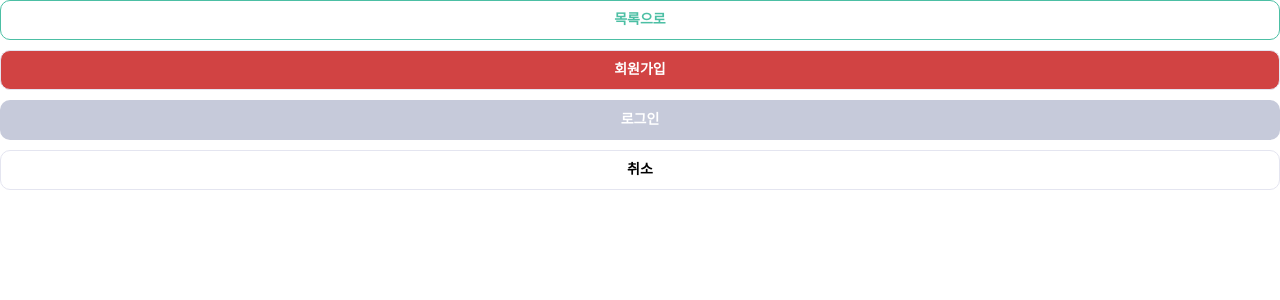
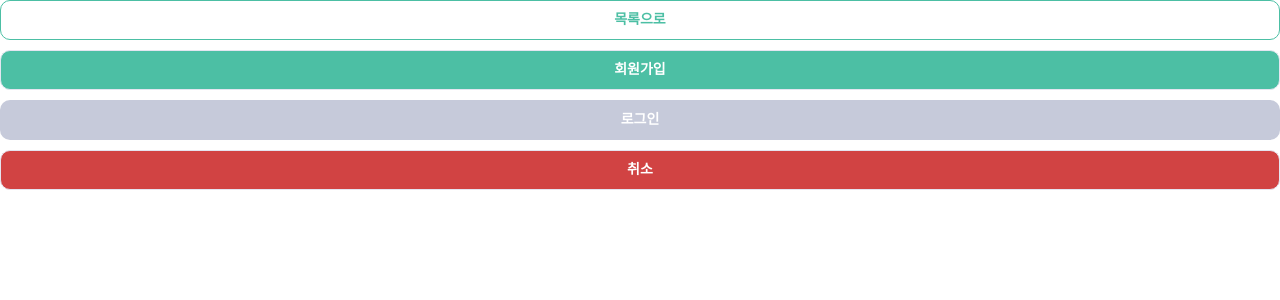
Before and after one commit to i-trust-you/wikid, a Next.js app: page / in a window 1280 px wide. Shown: the top 300 px of the page. Built offline with nearby package versions, Linux system fonts and the light colour scheme; a web font is replaced by a local one.

Commit message:
refector : Button 스타일 속성 변경

```diff
--- a/app/_components/common/Button.tsx
+++ b/app/_components/common/Button.tsx
@@ -3,37 +3,36 @@ import { MouseEvent, PropsWithChildren } from "react";
 
 interface ButtonProps extends PropsWithChildren {
 	href?: string;
-	type?: "button" | "submit" | "reset";
+	buttonStyle?: "basic" | "outline" | "cancel";
 	onClick?: (e: MouseEvent<HTMLButtonElement>) => void;
 	disabled?: boolean;
 }
 
-const Button: React.FC<ButtonProps> = ({ children, href, type, onClick, disabled }) => {
-	let baseStyles =
-		"relative h-full w-full gap-[10px] rounded-[10px] text-md font-semibold border disabled:cursor-not-allowed disabled:bg-gray-300 disabled:border-none";
-	let linkStyles =
-		children === "목록으로"
-			? baseStyles + " flex items-center justify-center border-primary-200 bg-white text-primary-200"
-			: baseStyles + " flex items-center justify-center";
-
-	switch (type) {
-		case "button":
-		case "submit":
-			baseStyles += " bg-primary-200 text-white";
+const Button: React.FC<ButtonProps> = ({ children, href, buttonStyle = "", onClick, disabled }) => {
+	switch (buttonStyle) {
+		case "outline":
+			buttonStyle = "bg-white border-primary-200 text-primary-200";
 			break;
-		case "reset":
-			baseStyles += " bg-white border-primary-200 text-primary-200";
+		case "cancel":
+			buttonStyle = "bg-red-200 text-white";
 			break;
 		default:
-			baseStyles += " bg-red-200 text-white";
+			buttonStyle = "bg-primary-200 text-white";
 	}
 
 	return href ? (
-		<Link href={href} className={`${linkStyles}`}>
+		<Link
+			href={href}
+			className={`${buttonStyle} absolute flex h-full w-full cursor-pointer items-center justify-center rounded-[10px] border text-md font-semibold disabled:border-none disabled:bg-gray-300`}
+		>
 			{children}
 		</Link>
 	) : (
-		<button type={type} onClick={onClick} className={`${baseStyles}`} disabled={disabled}>
+		<button
+			onClick={onClick}
+			className={`${buttonStyle} absolute h-full w-full cursor-pointer rounded-[10px] border text-md font-semibold disabled:border-none disabled:bg-gray-300`}
+			disabled={disabled}
+		>
 			{children}
 		</button>
 	);
```
